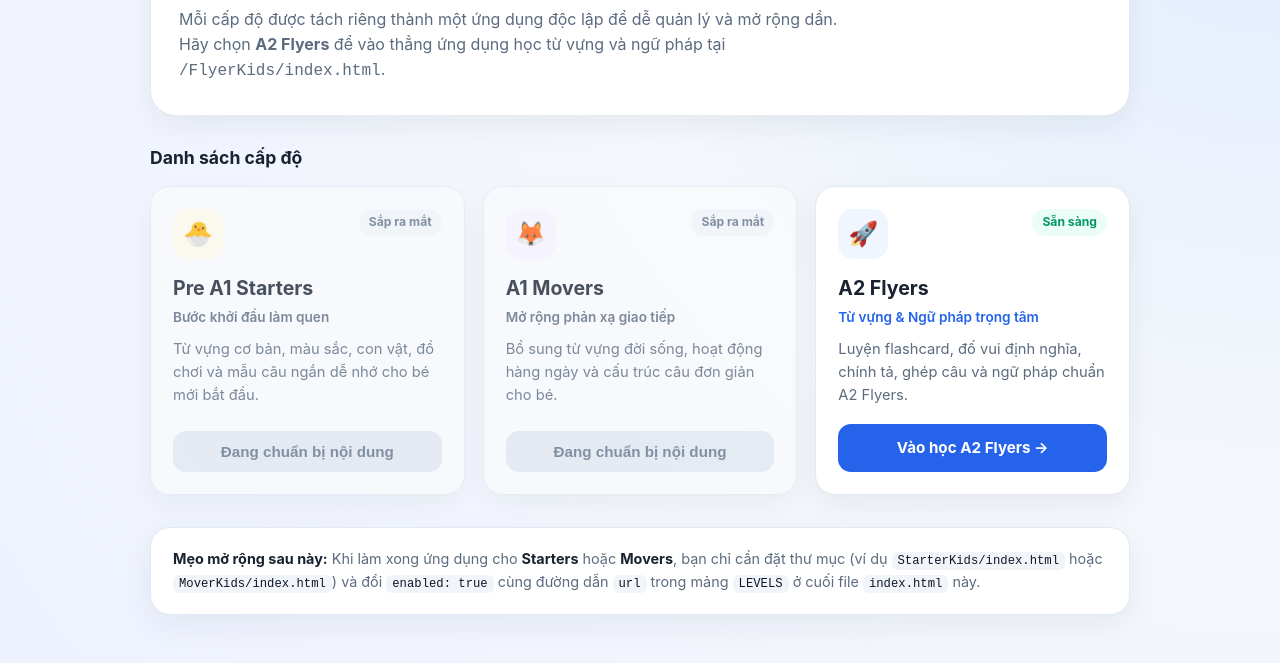
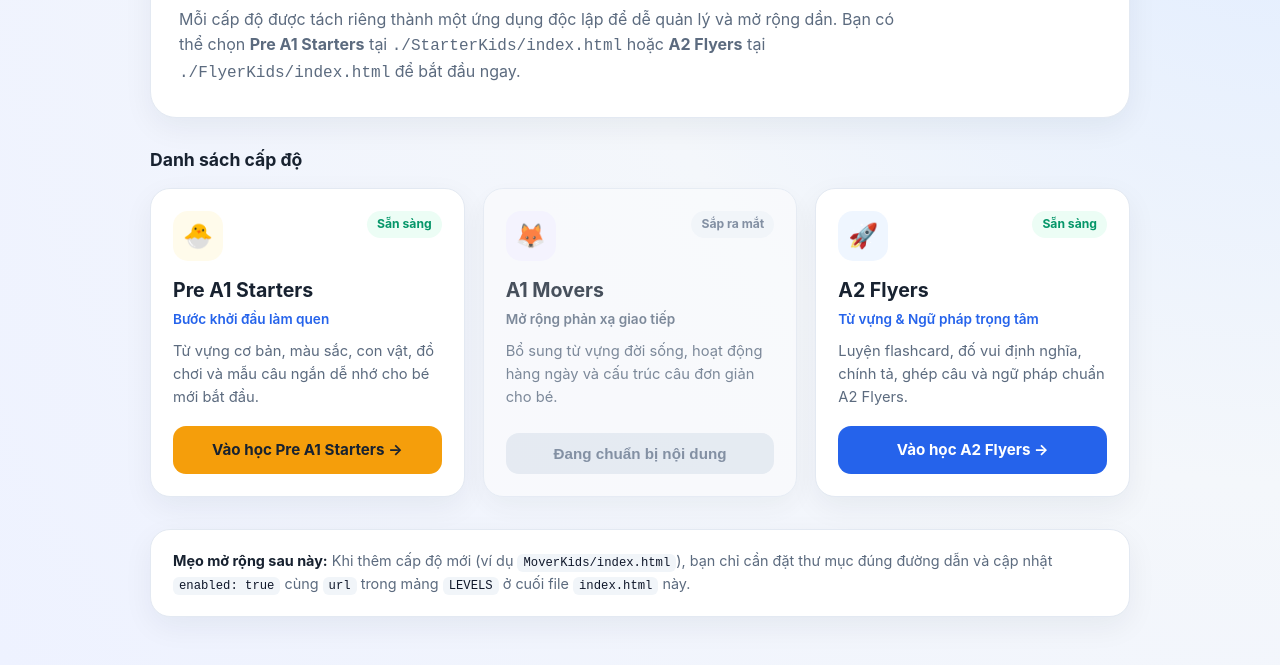
Before and after one commit to VinhTranVN/EnglishForKids, a plain HTML site: page index.html in a window 1280 px wide. Shown: the part 216-881 px from the top of the page. Drawn offline with Linux system fonts and the light colour scheme.

Commit message:
Update Pre Starter Entry Point

```diff
--- a/index.html
+++ b/index.html
@@ -118,7 +118,7 @@
 
     .hero p {
       color: var(--muted);
-      max-width: 680px;
+      max-width: 720px;
       font-size: 1rem;
     }
 
@@ -246,6 +246,16 @@
       background: #1d4ed8;
     }
 
+    .btn-starters {
+      background: #f59e0b;
+      color: #182230;
+    }
+
+    .btn-starters:hover {
+      background: #d97706;
+      color: #fff;
+    }
+
     .btn-disabled {
       background: #e2e8f0;
       color: #64748b;
@@ -299,7 +309,8 @@
       <h1>Chọn cấp độ để bắt đầu học hôm nay</h1>
       <p>
         Mỗi cấp độ được tách riêng thành một ứng dụng độc lập để dễ quản lý và mở rộng dần.
-        Hãy chọn <strong>A2 Flyers</strong> để vào thẳng ứng dụng học từ vựng và ngữ pháp tại <code>/FlyerKids/index.html</code>.
+        Bạn có thể chọn <strong>Pre A1 Starters</strong> tại <code>./StarterKids/index.html</code> hoặc
+        <strong>A2 Flyers</strong> tại <code>./FlyerKids/index.html</code> để bắt đầu ngay.
       </p>
     </section>
 
@@ -307,9 +318,9 @@
     <main class="grid" id="levelsGrid"></main>
 
     <aside class="info-box">
-      <strong>Mẹo mở rộng sau này:</strong> Khi làm xong ứng dụng cho <strong>Starters</strong> hoặc <strong>Movers</strong>,
-      bạn chỉ cần đặt thư mục (ví dụ <code>StarterKids/index.html</code> hoặc <code>MoverKids/index.html</code>) và đổi
-      <code>enabled: true</code> cùng đường dẫn <code>url</code> trong mảng <code>LEVELS</code> ở cuối file <code>index.html</code> này.
+      <strong>Mẹo mở rộng sau này:</strong> Khi thêm cấp độ mới (ví dụ <code>MoverKids/index.html</code>),
+      bạn chỉ cần đặt thư mục đúng đường dẫn và cập nhật <code>enabled: true</code> cùng <code>url</code>
+      trong mảng <code>LEVELS</code> ở cuối file <code>index.html</code> này.
     </aside>
   </div>
 
@@ -323,8 +334,9 @@
         description: "Từ vựng cơ bản, màu sắc, con vật, đồ chơi và mẫu câu ngắn dễ nhớ cho bé mới bắt đầu.",
         icon: "🐣",
         iconClass: "icon-starters",
+        btnClass: "btn-starters",
         url: "./StarterKids/index.html",
-        enabled: false
+        enabled: true
       },
       {
         id: "movers",
@@ -333,6 +345,7 @@
         description: "Bổ sung từ vựng đời sống, hoạt động hàng ngày và cấu trúc câu đơn giản cho bé.",
         icon: "🦊",
         iconClass: "icon-movers",
+        btnClass: "btn-primary",
         url: "./MoverKids/index.html",
         enabled: false
       },
@@ -343,6 +356,7 @@
         description: "Luyện flashcard, đố vui định nghĩa, chính tả, ghép câu và ngữ pháp chuẩn A2 Flyers.",
         icon: "🚀",
         iconClass: "icon-flyers",
+        btnClass: "btn-primary",
         url: "./FlyerKids/index.html",
         enabled: true
       }
@@ -352,6 +366,7 @@
       const grid = document.getElementById("levelsGrid");
       grid.innerHTML = LEVELS.map((lvl) => {
         const isReady = Boolean(lvl.enabled && lvl.url);
+        const btnStyle = lvl.btnClass || "btn-primary";
         return `
           <article class="card ${isReady ? "active" : "locked"}">
             <div>
@@ -367,7 +382,7 @@
             </div>
             ${
               isReady
-                ? `<a class="btn btn-primary" href="${lvl.url}">Vào học ${lvl.title} →</a>`
+                ? `<a class="btn ${btnStyle}" href="${lvl.url}">Vào học ${lvl.title} →</a>`
                 : `<button class="btn btn-disabled" type="button" disabled aria-disabled="true">Đang chuẩn bị nội dung</button>`
             }
           </article>
@@ -383,6 +398,11 @@
           if (!key) continue;
           const raw = localStorage.getItem(key);
           if (!raw) continue;
+          const numVal = Number(raw);
+          if (!Number.isNaN(numVal) && Number.isFinite(numVal)) {
+            total += numVal;
+            continue;
+          }
           const parsed = JSON.parse(raw);
           if (parsed && typeof parsed.stars === "number") {
             total += parsed.stars;
```
